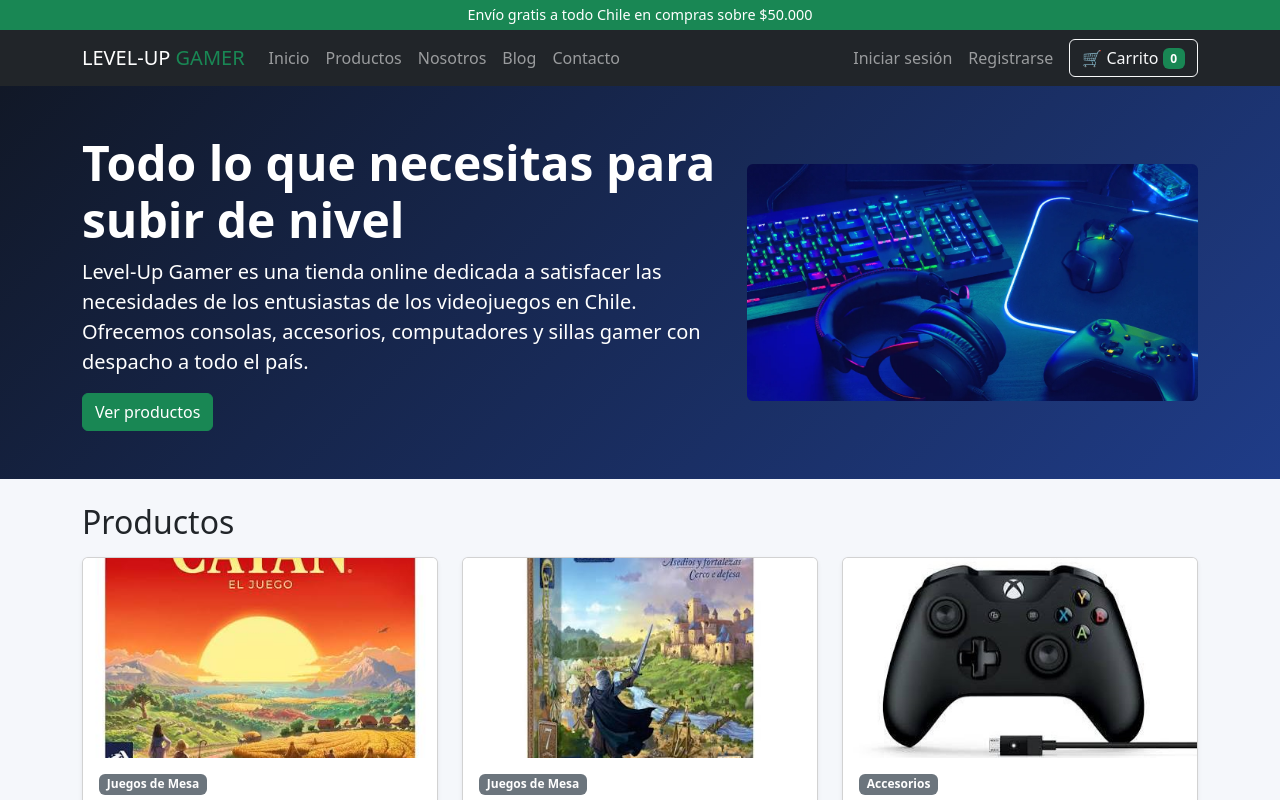
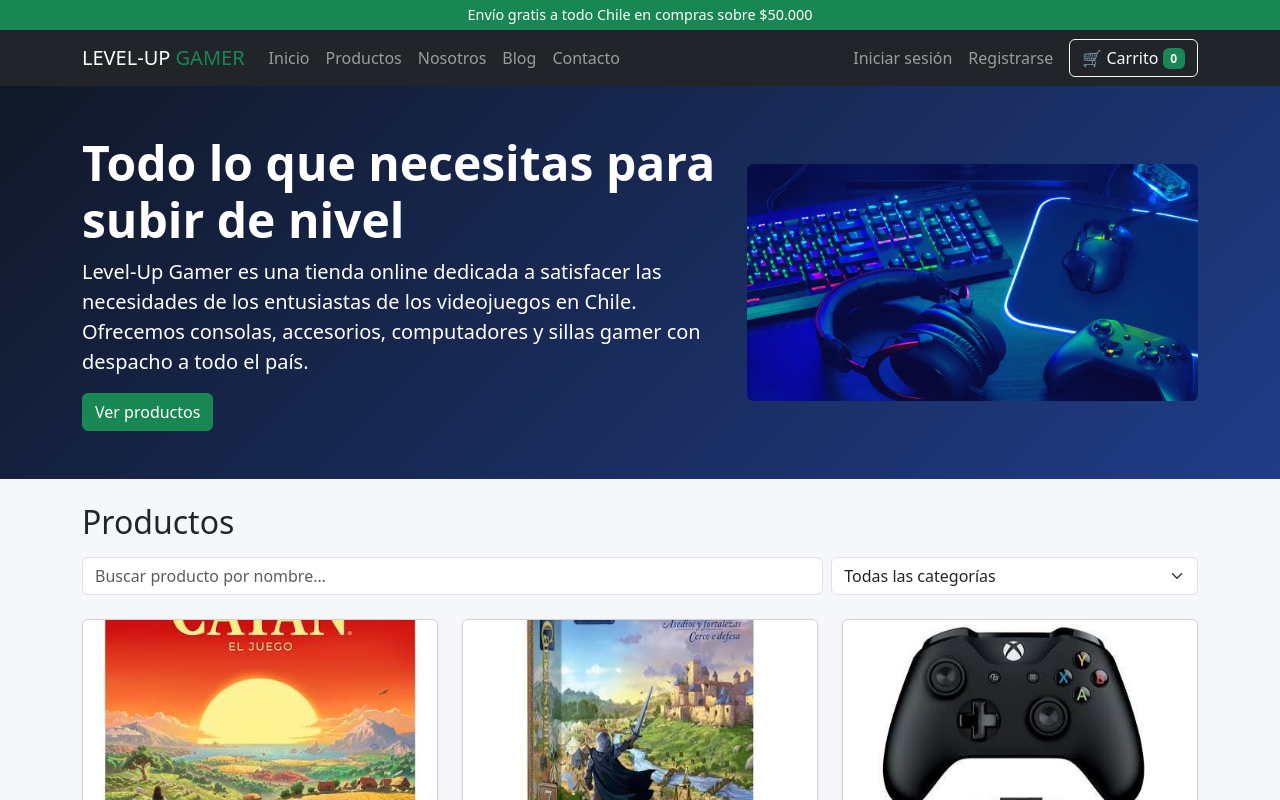
Before and after one commit to origiN793/Prueba_caso_lvlup_gamer, a React (Vite) app in the folder tienda-react/: page / in a window 1280 px wide. Shown: the top 800 px of the page. Built offline with nearby package versions, Linux system fonts and the light colour scheme.

Commit message:
Se agrego el buscador para el catalogo de productos, junto con el filtro de busqueda

```diff
--- a/tienda-react/src/App.jsx
+++ b/tienda-react/src/App.jsx
@@ -1,30 +1,55 @@
-import { useState } from 'react'
+import { useState, useEffect } from 'react'
 import { Container } from 'react-bootstrap'
 
 import Encabezado from './components/Encabezado.jsx'
 import Portada from './components/Portada.jsx'
+import Buscador from './components/Buscador.jsx'
 import Catalogo from './components/Catalogo.jsx'
 import Carrito from './components/Carrito.jsx'
 import PiePagina from './components/PiePagina.jsx'
 import productos from './data/productos.js'
 
+const CLAVE_CARRITO = 'carrito-levelup'
+
+// Lee el carrito guardado en el navegador (si existe).
+function cargarCarritoGuardado() {
+  const guardado = localStorage.getItem(CLAVE_CARRITO)
+  return guardado ? JSON.parse(guardado) : []
+}
+
 function App() {
   // ---------- ESTADO ----------
-  // El carrito vive en App porque lo necesitan DOS hijos:
-  // Encabezado (muestra la cantidad) y Catalogo (agrega productos).
-  // A esto se le llama "levantar el estado" al ancestro común.
-  const [carrito, setCarrito] = useState([])
+  // Pasamos una FUNCIÓN a useState: así localStorage se lee solo la primera vez.
+  const [carrito, setCarrito] = useState(cargarCarritoGuardado)
   const [mostrarCarrito, setMostrarCarrito] = useState(false)
+  const [texto, setTexto] = useState('')
+  const [categoria, setCategoria] = useState('Todas')
 
-  // ---------- DATO DERIVADO (se calcula, no se guarda) ----------
+  // ---------- EFECTOS ----------
+  // Se ejecuta después de cada render en que "carrito" haya cambiado.
+  useEffect(() => {
+    localStorage.setItem(CLAVE_CARRITO, JSON.stringify(carrito))
+  }, [carrito])
+
+  // ---------- DATOS DERIVADOS (se calculan, no se guardan) ----------
   const cantidadTotal = carrito.reduce((suma, item) => suma + item.cantidad, 0)
+  const categorias = [...new Set(productos.map((p) => p.categoria))]
+  const productosFiltrados = productos.filter((p) => {
+    const coincideTexto = p.nombre.toLowerCase().includes(texto.toLowerCase())
+    const coincideCategoria = categoria === 'Todas' || p.categoria === categoria
+    return coincideTexto && coincideCategoria
+  })
+
+  // Actualiza el título de la pestaña del navegador (otro efecto).
+  useEffect(() => {
+    document.title = `(${cantidadTotal}) Level-Up Gamer`
+  }, [cantidadTotal])
 
   // ---------- FUNCIONES QUE CAMBIAN EL ESTADO ----------
   function agregarAlCarrito(producto) {
     setCarrito((carritoActual) => {
       const existe = carritoActual.find((item) => item.codigo === producto.codigo)
       if (existe) {
-        // Nunca modificamos el arreglo original: creamos uno nuevo con map
         return carritoActual.map((item) =>
           item.codigo === producto.codigo
             ? { ...item, cantidad: item.cantidad + 1 }
@@ -43,13 +68,19 @@
 
   return (
     <>
-      {/* Los datos bajan por props; los eventos suben mediante funciones */}
       <Encabezado cantidad={cantidadTotal} onVerCarrito={() => setMostrarCarrito(true)} />
       <Portada />
 
       <Container as="main" id="catalogo">
         <h2 className="mb-3">Productos</h2>
-        <Catalogo productos={productos} onAgregar={agregarAlCarrito} />
+        <Buscador
+          texto={texto}
+          onCambiarTexto={setTexto}
+          categoria={categoria}
+          onCambiarCategoria={setCategoria}
+          categorias={categorias}
+        />
+        <Catalogo productos={productosFiltrados} onAgregar={agregarAlCarrito} />
       </Container>
 
       <Carrito
--- /dev/null
+++ b/tienda-react/src/components/Buscador.jsx
@@ -0,0 +1,35 @@
+import { Form, Row, Col } from 'react-bootstrap'
+
+// Formulario CONTROLADO: el valor de cada campo vive en el estado de App.
+// El input muestra lo que dice el estado (value) y avisa cada cambio (onChange).
+function Buscador({ texto, onCambiarTexto, categoria, onCambiarCategoria, categorias }) {
+  return (
+    <Form className="mb-4" onSubmit={(evento) => evento.preventDefault()}>
+      <Row className="g-2">
+        <Col md={8}>
+          <Form.Control
+            type="search"
+            placeholder="Buscar producto por nombre…"
+            value={texto}
+            onChange={(evento) => onCambiarTexto(evento.target.value)}
+          />
+        </Col>
+        <Col md={4}>
+          <Form.Select
+            value={categoria}
+            onChange={(evento) => onCambiarCategoria(evento.target.value)}
+          >
+            <option value="Todas">Todas las categorías</option>
+            {categorias.map((cat) => (
+              <option key={cat} value={cat}>
+                {cat}
+              </option>
+            ))}
+          </Form.Select>
+        </Col>
+      </Row>
+    </Form>
+  )
+}
+
+export default Buscador
```
